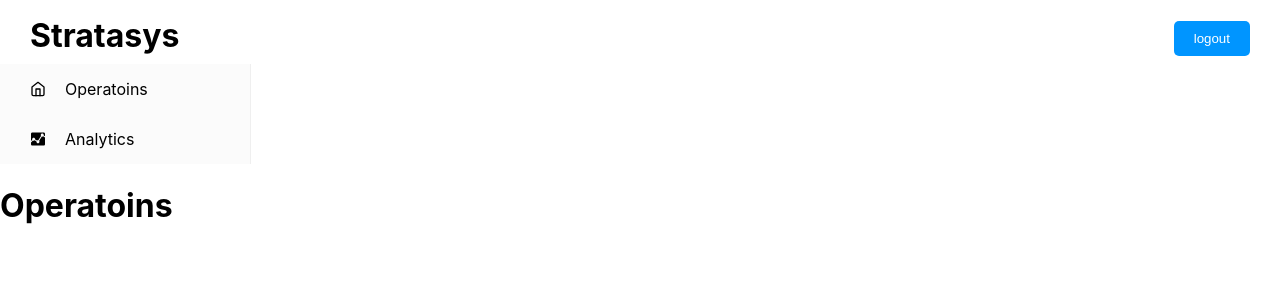
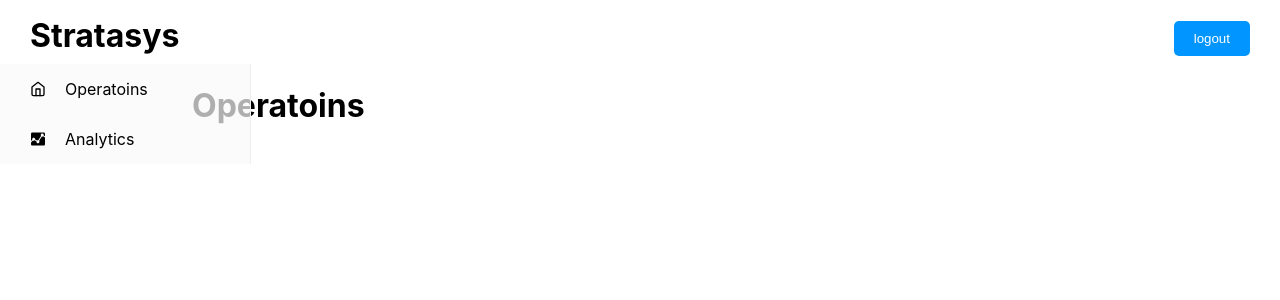
Before and after one commit to supriyayd/pilot-ui, a React (Create React App) app: page /dashboard in a window 1280 px wide. Shown: the top 300 px of the page. Built offline with nearby package versions, Linux system fonts and the light colour scheme.

Commit message:
small changes

```diff
--- a/src/App.tsx
+++ b/src/App.tsx
@@ -13,8 +13,8 @@ const App: React.FC = () => {
     <div>
       <Routes>
         <Route path="/dashboard" Component={Dashboard} />
-        <Route path="/Operatoins" Component={Operatoins} />
-        <Route path="/Analytics" Component={Analytics} />
+        <Route path="/dashboard/operatoins" Component={Operatoins} />
+        <Route path="/dashboard/analytics" Component={Analytics} />
         <Route path="/login" Component={Login} />
       </Routes>
     </div>
--- /dev/null
+++ b/src/CSS/dashboard.css
@@ -0,0 +1,11 @@
+.container {
+    display: flex;
+  }
+
+  .left-component {
+    width: 15%;
+  }
+
+  .right-component {
+    width: 90%;
+  }
--- a/src/Components/Dashboard.tsx
+++ b/src/Components/Dashboard.tsx
@@ -1,7 +1,8 @@
 import React, { useState } from 'react';
 import Menubar from './Menubar';
 import Header from './Header';
-import MenuItemRoutes, { Main } from './Main';
+import { Main } from './Main';
+import '../CSS/dashboard.css';
 
 const Dashboard: React.FC = () => {
 
@@ -22,10 +23,13 @@ const Dashboard: React.FC = () => {
 
       <><div>
           <Header />
-      </div><div>
-              <Menubar />
-              <Main/>
-          </div></>
+      </div>
+      <div className="container">
+      <div className="left-component"><Menubar /></div>
+  <div className="right-component"><Main/></div>
+  </div>
+
+          </>
 
   );
 };
--- a/src/Components/Login.tsx
+++ b/src/Components/Login.tsx
@@ -12,11 +12,13 @@ const Login: React.FC = () => {
   const [message, setMessage] = useState('');
   const navigate = useNavigate();
 
-  const handleLogin = async () => {
+  const handleLogin = async (e: any) => {
+    e.preventDefault();
     try {
       const response = await authService.login(username, password);
-      if (response.accessToken) {
+      if (response.authToken) {
         navigate("/Dashboard");
+        setMessage('');
       } else {
         setMessage('Login failed. Please check your credentials.');
       }
@@ -27,20 +29,21 @@ const Login: React.FC = () => {
   }
 
   return (
-<form>
+<form onSubmit={handleLogin}>
         <div>
       <label>
         Username :
       </label>
-      <input type="text" value={username} onChange={(event) => setUsername(event.target.value)} />
+      <input type="text" value={username} required onChange={(event) => setUsername(event.target.value)} />
       </div>
       <div>
       <label>
         Password :
       </label>
-      <input type="password" value={password} onChange={(event) => setPassword(event.target.value)} />
+      <input type="password" value={password} required onChange={(event) => setPassword(event.target.value)} />
       </div>
-      <button onClick={handleLogin}>Login</button>
+      <button>Login</button>
+      <span>{message}</span>
       </form>
   );
 };
--- a/src/Components/Menubar.tsx
+++ b/src/Components/Menubar.tsx
@@ -22,10 +22,10 @@ const Menubar: React.FC = () => {
       <div id="Menu">
         <Sidebar>
             <Menu>
-              <MenuItem active={true} icon={<FiHome />} component={<Link to="/Operatoins" />}>
+              <MenuItem active={true} icon={<FiHome />} component={<Link to="/dashboard/operatoins" />}>
                 Operatoins
               </MenuItem>
-              <MenuItem icon={<IoMdAnalytics/>} component={<Link to="/Analytics" />}>Analytics</MenuItem>
+              <MenuItem icon={<IoMdAnalytics/>} component={<Link to="/dashboard/analytics" />}>Analytics</MenuItem>
             </Menu>
         </Sidebar>
       </div>
```
